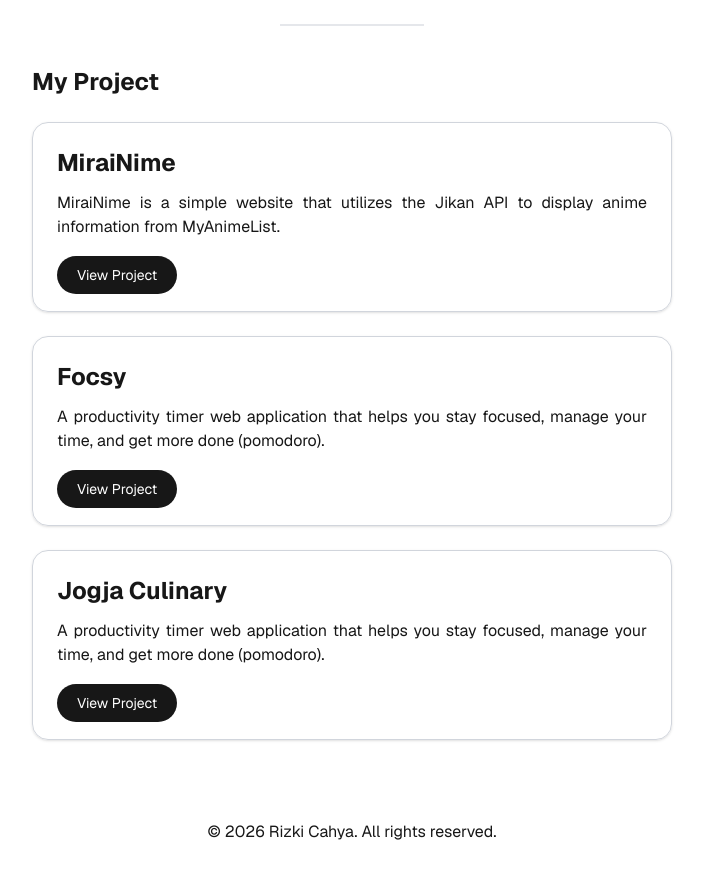
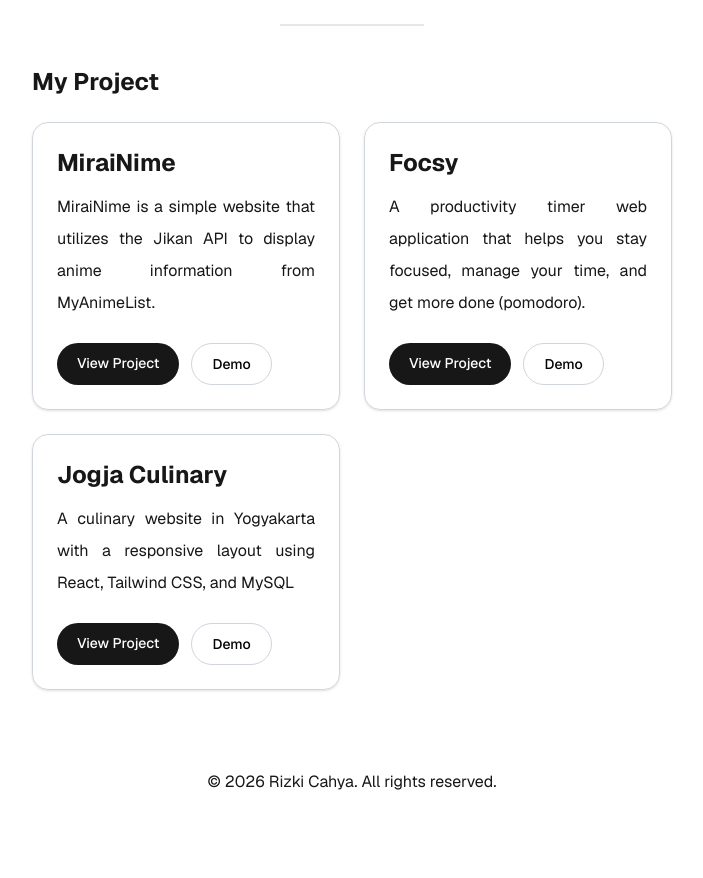
Before and after one commit to rizkicahyaa/next-web-profile-test, a Next.js app: page / in a window 1280 px wide. Shown: the part 580-1458 px from the top of the page, without its empty margins (288-991 px from the left). Built offline with nearby package versions, Linux system fonts and the light colour scheme.

Commit message:
feat: card grid column style

```diff
--- a/app/page.tsx
+++ b/app/page.tsx
@@ -4,7 +4,7 @@ export default function Home() {
     return (
         <div className="flex min-h-screen items-center justify-center bg-zinc-50 font-sans dark:bg-black">
             <main className="flex min-h-screen w-full max-w-3xl flex-col items-center justify-between py-32 px-16 bg-white dark:bg-black sm:items-start">
-                <Image className="dark:invert rounded-full" src="/Villhaze.jpg" alt="logo" width={100} height={20} priority />
+                <Image className="rounded-full" src="/Villhaze.jpg" alt="logo" width={100} height={20} priority />
                 <div className="flex flex-col items-center gap-6 py-5 text-center sm:items-start sm:text-left">
                     <h1 className="max-w-xs text-3xl font-semibold leading-10 tracking-tight text-black dark:text-zinc-50">Rizki Cahya Ramdani</h1>
                     <span className="">Software Engineering | Web Developer</span>
@@ -25,27 +25,86 @@ export default function Home() {
 
                 <div className="flex flex-col flex-grow w-full gap-6 mt-10">
                     <h1 className="font-bold text-2xl">My Project</h1>
+                    <div className="grid grid-cols-1 gap-6 md:grid-cols-2">
                         <div className="border-gray-300 border-1 shadow-sm rounded-2xl p-6 sm:w-full">
                             <h1 className="font-bold text-2xl mb-3">MiraiNime</h1>
-                        <p className="text-justify mb-6">MiraiNime is a simple website that utilizes the Jikan API to display anime information from MyAnimeList.</p>
-                        <a href="https://github.com/rizkicahyaa/mirai-nime.git" target="_blank" className="bg-foreground text-sm text-white px-5 py-2.5 rounded-3xl hover:bg-[#000000b3] md:w-[158px]">
+                            <p className="text-justify mb-6 leading-8">MiraiNime is a simple website that utilizes the Jikan API to display anime information from MyAnimeList.</p>
+
+                            <div className="flex flex-col w-full gap-3 text-base text-center font-medium sm:flex-row">
+                                <a href="https://github.com/rizkicahyaa/mirai-nime.git" target="_blank" className="bg-foreground text-sm text-white px-5 py-2.5 rounded-3xl transition hover:bg-[#000000b3] ">
                                     View Project
                                 </a>
+                                <a href="https://mirainime.vercel.app" target="_blank" className="bg-white text-sm text-black border-1 border-gray-300 px-5 py-2.5 rounded-3xl transition hover:bg-[#00000021]">
+                                    Demo
+                                </a>
                             </div>
+                        </div>
+
                         <div className="border-gray-300 border-1 shadow-sm rounded-2xl p-6 sm:w-full">
                             <h1 className="font-bold text-2xl mb-3">Focsy</h1>
-                        <p className="text-justify mb-6">A productivity timer web application that helps you stay focused, manage your time, and get more done (pomodoro).</p>
-                        <a href="https://github.com/rizkicahyaa/focsy.git" target="_blank" className="bg-foreground text-sm text-white px-5 py-2.5 rounded-3xl hover:bg-[#000000b3] md:w-[158px]">
+                            <p className="text-justify mb-6 leading-8">A productivity timer web application that helps you stay focused, manage your time, and get more done (pomodoro).</p>
+                            <div className="flex flex-col w-full gap-3 text-base text-center font-medium sm:flex-row">
+                                <a href="https://github.com/rizkicahyaa/mirai-nime.git" target="_blank" className="bg-foreground text-sm text-white px-5 py-2.5 rounded-3xl transition hover:bg-[#000000b3] ">
                                     View Project
                                 </a>
+                                <a href="https://mirainime.vercel.app" target="_blank" className="bg-white text-sm text-black border-1 border-gray-300 px-5 py-2.5 rounded-3xl transition hover:bg-[#00000021]">
+                                    Demo
+                                </a>
                             </div>
+                        </div>
+
                         <div className="border-gray-300 border-1 shadow-sm rounded-2xl p-6 sm:w-full">
                             <h1 className="font-bold text-2xl mb-3">Jogja Culinary</h1>
-                        <p className="text-justify mb-6">A productivity timer web application that helps you stay focused, manage your time, and get more done (pomodoro).</p>
-                        <a href="https://github.com/rizkicahyaa/jogja-culinary.git" target="_blank" className="bg-foreground text-sm text-white px-5 py-2.5 rounded-3xl hover:bg-[#000000b3] md:w-[158px]">
+                            <p className="text-justify mb-6 leading-8">A culinary website in Yogyakarta with a responsive layout using React, Tailwind CSS, and MySQL</p>
+                            <div className="flex flex-col w-full gap-3 text-base text-center font-medium sm:flex-row">
+                                <a href="https://github.com/rizkicahyaa/mirai-nime.git" target="_blank" className="bg-foreground text-sm text-white px-5 py-2.5 rounded-3xl transition hover:bg-[#000000b3] ">
                                     View Project
                                 </a>
+                                <a href="https://mirainime.vercel.app" target="_blank" className="bg-white text-sm text-black border-1 border-gray-300 px-5 py-2.5 rounded-3xl transition hover:bg-[#00000021]">
+                                    Demo
+                                </a>
                             </div>
+                        </div>
+                    </div>
+                    {/* <div className="border-gray-300 border-1 shadow-sm rounded-2xl p-6 sm:w-full">
+                        <h1 className="font-bold text-2xl mb-3">MiraiNime</h1>
+                        <p className="text-justify mb-6 leading-8">MiraiNime is a simple website that utilizes the Jikan API to display anime information from MyAnimeList.</p>
+
+                        <div className="flex flex-col w-full gap-3 text-base text-center font-medium sm:flex-row">
+                            <a href="https://github.com/rizkicahyaa/mirai-nime.git" target="_blank" className="bg-foreground text-sm text-white px-5 py-2.5 rounded-3xl transition hover:bg-[#000000b3] ">
+                                View Project
+                            </a>
+                            <a href="https://mirainime.vercel.app" target="_blank" className="bg-white text-sm text-black border-1 border-gray-300 px-5 py-2.5 rounded-3xl transition hover:bg-[#00000021]">
+                                Demo
+                            </a>
+                        </div>
+                    </div>
+
+                    <div className="border-gray-300 border-1 shadow-sm rounded-2xl p-6 sm:w-full">
+                        <h1 className="font-bold text-2xl mb-3">Focsy</h1>
+                        <p className="text-justify mb-6 leading-8">A productivity timer web application that helps you stay focused, manage your time, and get more done (pomodoro).</p>
+                        <div className="flex flex-col w-full gap-3 text-base text-center font-medium sm:flex-row">
+                            <a href="https://github.com/rizkicahyaa/mirai-nime.git" target="_blank" className="bg-foreground text-sm text-white px-5 py-2.5 rounded-3xl transition hover:bg-[#000000b3] ">
+                                View Project
+                            </a>
+                            <a href="https://mirainime.vercel.app" target="_blank" className="bg-white text-sm text-black border-1 border-gray-300 px-5 py-2.5 rounded-3xl transition hover:bg-[#00000021]">
+                                Demo
+                            </a>
+                        </div>
+                    </div>
+
+                    <div className="border-gray-300 border-1 shadow-sm rounded-2xl p-6 sm:w-full">
+                        <h1 className="font-bold text-2xl mb-3">Jogja Culinary</h1>
+                        <p className="text-justify mb-6 leading-8">A culinary website in Yogyakarta with a responsive layout using React, Tailwind CSS, and MySQL</p>
+                        <div className="flex flex-col w-full gap-3 text-base text-center font-medium sm:flex-row">
+                            <a href="https://github.com/rizkicahyaa/mirai-nime.git" target="_blank" className="bg-foreground text-sm text-white px-5 py-2.5 rounded-3xl transition hover:bg-[#000000b3] ">
+                                View Project
+                            </a>
+                            <a href="https://mirainime.vercel.app" target="_blank" className="bg-white text-sm text-black border-1 border-gray-300 px-5 py-2.5 rounded-3xl transition hover:bg-[#00000021]">
+                                Demo
+                            </a>
+                        </div>
+                    </div> */}
                 </div>
 
                 <footer className="text-center mx-auto mt-20">
```
Lines whose indentation alone changed are shown as unchanged.
